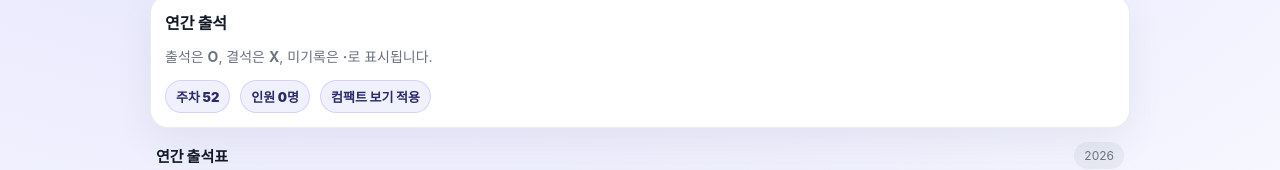
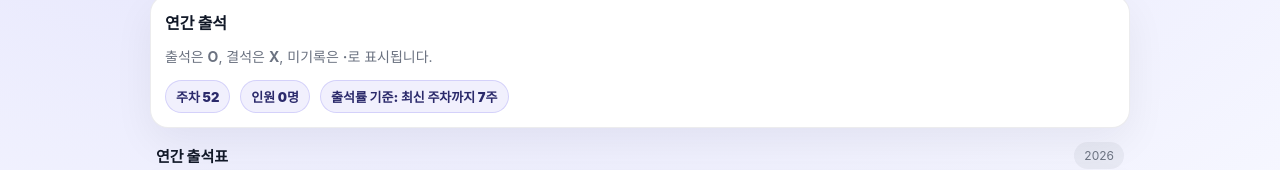
Before and after one commit to sohn0356-git/myHomeSite, a React (Vite) app: page / in a window 1280 px wide. Both pictures are taken after a click on the tab "연간". Shown: the part 127-297 px from the top of the page. Built offline with nearby package versions, Linux system fonts and the light colour scheme; no server answers; the database is empty.

Commit message:
feat(data-model): split classes/people storage, use student birthdate keys, and compute annual rate by latest-week denominator

```diff
--- a/src/App.jsx
+++ b/src/App.jsx
@@ -11,6 +11,7 @@ import StudentDetail from "./components/StudentDetail";
 import { seedMembers } from "./data/seedMembers";
 import { addDays, getSunday, weekKey } from "./utils/date";
 import {
+  birthDateToKey,
   deleteMemberPhotoByPath,
   ensureRemoteState,
   gradeToBirthYear,
@@ -23,16 +24,20 @@ import {
 
 function buildInitialState() {
   return {
-    classNames: [],
-    members: seedMembers,
+    classes: [],
+    people: seedMembers,
     attendanceByWeek: {},
     profiles: {},
   };
 }
 
-function createMemberId(role) {
-  const prefix = role === "선생님" ? "t" : "s";
+function createPersonId(role) {
+  const prefix = role === "선생님" ? "t" : "p";
   return `${prefix}_${Date.now()}_${Math.random().toString(36).slice(2, 7)}`;
+}
+
+function createClassId(name) {
+  return `class_${name}_${Date.now()}_${Math.random().toString(36).slice(2, 5)}`;
 }
 
 function formatFirebaseError(err, fallbackMessage) {
@@ -53,7 +58,23 @@ export default function App() {
   const [lastWriteResult, setLastWriteResult] = useState(null);
   const [syncError, setSyncError] = useState("");
 
-  const { classNames, members, attendanceByWeek, profiles } = state;
+  const { classes, people, attendanceByWeek, profiles } = state;
+  const classNameById = useMemo(
+    () =>
+      classes.reduce((acc, item) => {
+        acc[item.id] = item.name;
+        return acc;
+      }, {}),
+    [classes]
+  );
+  const members = useMemo(
+    () =>
+      people.map((person) => ({
+        ...person,
+        className: classNameById[person.classId] || "",
+      })),
+    [people, classNameById]
+  );
   const currentWeekKey = useMemo(() => weekKey(sunday), [sunday]);
   const attendanceMap = attendanceByWeek[currentWeekKey] || {};
   const birthYearKey = useMemo(
@@ -149,10 +170,11 @@ export default function App() {
     });
   };
 
-  const onMarkAll = (value) => {
-    const next = {};
-    members.forEach((m) => {
-      next[m.id] = value;
+  const onMarkAll = (value, memberIds) => {
+    const next = { ...attendanceMap };
+    const targetIds = Array.isArray(memberIds) ? memberIds : members.map((m) => m.id);
+    targetIds.forEach((id) => {
+      next[id] = value;
     });
     setAttendanceForWeek(next);
   };
@@ -170,34 +192,76 @@ export default function App() {
     });
   };
 
-  const onSetClassConfig = ({ classNames: nextClassNames }) => {
+  const onCreateClass = (className) => {
+    const trimmed = className.trim();
+    if (!trimmed) return { ok: false, error: "반 이름을 입력해 주세요." };
+    if (classes.some((item) => item.name === trimmed)) {
+      return { ok: false, error: "이미 있는 반 이름입니다." };
+    }
+
     persist({
       ...state,
-      classNames: nextClassNames,
+      classes: [...classes, { id: createClassId(trimmed), name: trimmed }],
+    });
+    return { ok: true };
+  };
+
+  const onRemoveClass = (classId) => {
+    const nextPeople = people.map((person) =>
+      person.classId === classId ? { ...person, classId: "" } : person
+    );
+    persist({
+      ...state,
+      classes: classes.filter((item) => item.id !== classId),
+      people: nextPeople,
     });
   };
 
-  const onAddMember = ({ name, role, className }) => {
+  const onAddMember = ({ name, role, classId, birthDate }) => {
     const trimmedName = name.trim();
-    if (!trimmedName) return;
+    if (!trimmedName) {
+      return { ok: false, error: "이름을 입력해 주세요." };
+    }
+
+    const normalizedBirthDate = (birthDate || "").trim();
+    const birthKey = birthDateToKey(normalizedBirthDate);
+    let personId = createPersonId(role);
+
+    if (role === "학생") {
+      if (!birthKey) {
+        return {
+          ok: false,
+          error: "학생은 생년월일(YYYY-MM-DD) 입력이 필요합니다.",
+        };
+      }
+      if (people.some((person) => person.id === birthKey)) {
+        return {
+          ok: false,
+          error: "같은 생년월일 key가 이미 존재합니다. 형제/동명이인이면 형식 조정이 필요합니다.",
+        };
+      }
+      personId = birthKey;
+    }
 
     const nextMember = {
-      id: createMemberId(role),
+      id: personId,
       name: trimmedName,
       role,
-      className: className || "",
+      classId: classId || "",
+      birthDate: role === "학생" ? normalizedBirthDate : "",
     };
 
     persist({
       ...state,
-      members: [...members, nextMember],
+      people: [...people, nextMember],
     });
+    return { ok: true };
   };
 
   const onRemoveMember = async (memberId) => {
     const removedProfile = profiles[memberId];
 
-    const nextMembers = members.filter((m) => m.id !== memberId);
+    const nextPeople = people.filter((m) => m.id !== memberId);
     const nextProfiles = { ...profiles };
     delete nextProfiles[memberId];
 
@@ -220,7 +284,7 @@ export default function App() {
 
     persist({
       ...state,
-      members: nextMembers,
+      people: nextPeople,
       profiles: nextProfiles,
       attendanceByWeek: nextAttendanceByWeek,
     });
@@ -322,12 +386,13 @@ export default function App() {
         {activeTab === "members" && (
           <StudentsPage
             grade={selectedGrade}
-            classNames={classNames}
+            classes={classes}
             members={members}
             profiles={profiles}
             birthYearKey={birthYearKey}
             onChangeGrade={onChangeGrade}
-            onSetClassConfig={onSetClassConfig}
+            onCreateClass={onCreateClass}
+            onRemoveClass={onRemoveClass}
             onAddMember={onAddMember}
             onRemoveMember={onRemoveMember}
             onOpenDetail={(id) => setDetailMemberId(id)}
--- a/src/components/AnnualPage.jsx
+++ b/src/components/AnnualPage.jsx
@@ -23,6 +23,19 @@ function getAllSundaysOfYear(year) {
   return list;
 }
 
+function getLatestSundayOfYear(year, today = new Date()) {
+  const endOfYear = new Date(year, 11, 31);
+  const isPastYear = today.getFullYear() > year;
+  const isFutureYear = today.getFullYear() < year;
+  const latestBase = isFutureYear ? null : isPastYear ? endOfYear : today;
+  if (!latestBase) return null;
+
+  const d = new Date(latestBase);
+  d.setDate(d.getDate() - d.getDay());
+  if (isPastYear) return endOfYear;
+  return d.getFullYear() === year ? d : null;
+}
+
 function isMonthStart(sundays, idx) {
   if (idx === 0) return true;
   return sundays[idx - 1].getMonth() !== sundays[idx].getMonth();
@@ -30,6 +43,15 @@ function isMonthStart(sundays, idx) {
 
 export default function AnnualPage({ year, members, attendanceByWeek }) {
   const sundays = useMemo(() => getAllSundaysOfYear(year), [year]);
+  const latestSunday = useMemo(() => getLatestSundayOfYear(year), [year]);
+  const latestIndex = useMemo(
+    () =>
+      latestSunday
+        ? sundays.findIndex((d) => toYMD(d) === toYMD(latestSunday))
+        : -1,
+    [latestSunday, sundays]
+  );
+  const totalWeeksUntilLatest = latestIndex >= 0 ? latestIndex + 1 : 0;
 
   const matrix = useMemo(() => {
     const map = {};
@@ -51,24 +73,24 @@ export default function AnnualPage({ year, members, attendanceByWeek }) {
   const summary = useMemo(() => {
     const perMember = {};
     members.forEach((m) => {
-      let recorded = 0;
       let present = 0;
 
-      (matrix[m.id] || []).forEach((v) => {
-        if (v === null) return;
-        recorded += 1;
+      (matrix[m.id] || []).forEach((v, idx) => {
+        if (idx > latestIndex) return;
         if (v === true) present += 1;
       });
 
       perMember[m.id] = {
         present,
-        absent: recorded - present,
-        recorded,
-        pct: recorded ? Math.round((present / recorded) * 1000) / 10 : 0,
+        absent: Math.max(totalWeeksUntilLatest - present, 0),
+        totalWeeksUntilLatest,
+        pct: totalWeeksUntilLatest
+          ? Math.round((present / totalWeeksUntilLatest) * 1000) / 10
+          : 0,
       };
     });
     return perMember;
-  }, [members, matrix]);
+  }, [latestIndex, matrix, members, totalWeeksUntilLatest]);
 
   return (
     <>
@@ -80,7 +102,9 @@ export default function AnnualPage({ year, members, attendanceByWeek }) {
         <div className="miniSummary">
           <span>주차 {sundays.length}</span>
           <span>인원 {members.length}명</span>
-          <span>컴팩트 보기 적용</span>
+          <span>
+            출석률 기준: 최신 주차까지 {totalWeeksUntilLatest}주
+          </span>
         </div>
       </div>
 
@@ -152,12 +176,12 @@ export default function AnnualPage({ year, members, attendanceByWeek }) {
 
                     <td
                       className="sumCell"
-                      title={`출석 ${s.present} / 기록 ${s.recorded}, 결석 ${s.absent}`}
+                      title={`출석 ${s.present} / 기준 주차 ${s.totalWeeksUntilLatest}, 결석 ${s.absent}`}
                     >
                       <div className="sumCellInner">
                         <div className="pct">{s.pct}%</div>
                         <div className="sub">
-                          {s.present}/{s.recorded}
+                          {s.present}/{s.totalWeeksUntilLatest}
                         </div>
                       </div>
                     </td>
--- a/src/components/StudentsPage.jsx
+++ b/src/components/StudentsPage.jsx
@@ -5,63 +5,68 @@ function Avatar({ photoUrl, fallback }) {
   return <div className="avatarFallback">{fallback}</div>;
 }
 
-function parseClassNames(text) {
-  return text
-    .split(",")
-    .map((v) => v.trim())
-    .filter(Boolean);
-}
-
 export default function StudentsPage({
   grade,
   birthYearKey,
-  classNames,
+  classes,
   members,
   profiles,
   onChangeGrade,
-  onSetClassConfig,
+  onCreateClass,
+  onRemoveClass,
   onAddMember,
   onRemoveMember,
   onOpenDetail,
 }) {
-  const [classNamesInput, setClassNamesInput] = useState(
-    (classNames || []).join(", ")
-  );
+  const [newClassName, setNewClassName] = useState("");
   const [memberName, setMemberName] = useState("");
   const [memberRole, setMemberRole] = useState("학생");
-  const [memberClassName, setMemberClassName] = useState(classNames?.[0] || "");
+  const [memberClassId, setMemberClassId] = useState(classes?.[0]?.id || "");
+  const [birthDate, setBirthDate] = useState("");
+  const [formError, setFormError] = useState("");
+
+  const classNameById = useMemo(
+    () =>
+      (classes || []).reduce((acc, item) => {
+        acc[item.id] = item.name;
+        return acc;
+      }, {}),
+    [classes]
+  );
 
   const teachers = members.filter((m) => m.role === "선생님");
   const students = members.filter((m) => m.role === "학생");
-  const classOptions = useMemo(
-    () => parseClassNames(classNamesInput),
-    [classNamesInput]
-  );
 
   useEffect(() => {
-    setClassNamesInput((classNames || []).join(", "));
-  }, [classNames]);
+    if (!memberClassId) return;
+    if (classes.some((item) => item.id === memberClassId)) return;
+    setMemberClassId("");
+  }, [classes, memberClassId]);
 
-  const saveClassConfig = () => {
-    const parsedClassNames = parseClassNames(classNamesInput);
-    onSetClassConfig({
-      classNames: parsedClassNames,
-    });
-
-    if (!parsedClassNames.includes(memberClassName)) {
-      setMemberClassName(parsedClassNames[0] || "");
+  const addClass = () => {
+    const result = onCreateClass(newClassName);
+    if (!result?.ok) {
+      setFormError(result?.error || "반을 생성하지 못했습니다.");
+      return;
     }
+    setFormError("");
+    setNewClassName("");
   };
 
   const addMember = () => {
-    const trimmed = memberName.trim();
-    if (!trimmed) return;
-    onAddMember({
-      name: trimmed,
+    const result = onAddMember({
+      name: memberName,
       role: memberRole,
-      className: memberClassName,
+      classId: memberClassId,
+      birthDate,
     });
+    if (!result?.ok) {
+      setFormError(result?.error || "구성원을 추가하지 못했습니다.");
+      return;
+    }
+    setFormError("");
     setMemberName("");
+    setBirthDate("");
   };
 
   const renderGroup = (title, list) => (
@@ -75,6 +80,7 @@ export default function StudentsPage({
         {list.map((m) => {
           const profile = profiles[m.id] || {};
           const photoUrl = profile.photoUrl || profile.photoDataUrl;
+          const className = classNameById[m.classId] || "";
 
           return (
             <div key={m.id} className="personCardWrap">
@@ -90,10 +96,12 @@ export default function StudentsPage({
                   <div className="personName">{m.name}</div>
                   <div className="personRole">
                     {m.role}
-                    {m.className ? ` · ${m.className}반` : ""}
+                    {className ? ` · ${className}` : ""}
                   </div>
                   <div className="personHint">
-                    {profile.note ? profile.note : "메모를 입력해 주세요"}
+                    {m.role === "학생" && m.birthDate
+                      ? `생년월일 key: ${m.id}`
+                      : profile.note || "메모를 입력해 주세요"}
                   </div>
                 </div>
               </button>
@@ -115,7 +123,7 @@ export default function StudentsPage({
   return (
     <>
       <section className="heroCard">
-        <div className="panelTitle">학년/반/구성원 관리</div>
+        <div className="panelTitle">학년 및 반 관리</div>
         <div className="manageGrid">
           <label className="field">
             <div className="fieldLabel">학년</div>
@@ -131,27 +139,44 @@ export default function StudentsPage({
           </label>
 
           <label className="field">
-            <div className="fieldLabel">반 목록(쉼표 구분)</div>
+            <div className="fieldLabel">새 반 이름</div>
             <input
               className="fieldInput"
-              value={classNamesInput}
-              onChange={(e) => setClassNamesInput(e.target.value)}
-              placeholder="예: 사랑반, 소망반, 믿음반"
+              value={newClassName}
+              onChange={(e) => setNewClassName(e.target.value)}
+              placeholder="예: 사랑반"
             />
           </label>
 
-          <button
-            type="button"
-            className="secondary manageBtn"
-            onClick={saveClassConfig}
-          >
-            반 목록 저장
+          <button type="button" className="secondary manageBtn" onClick={addClass}>
+            반 생성
           </button>
 
           <div className="hintSmall">
-            Firebase 저장 key: {birthYearKey || "미지정"} (예: 2026년 1학년=2010)
+            Firebase key: {birthYearKey || "미지정"} | 경로:
+            {" classSite/byBirthYear/{key}"}
           </div>
+        </div>
 
+        <div className="classPills">
+          {classes.length === 0 ? (
+            <span className="hintSmall">등록된 반이 없습니다.</span>
+          ) : (
+            classes.map((item) => (
+              <span key={item.id} className="classPill">
+                {item.name}
+                <button type="button" className="classPillRemove" onClick={() => onRemoveClass(item.id)}>
+                  ×
+                </button>
+              </span>
+            ))
+          )}
+        </div>
+      </section>
+
+      <section className="heroCard">
+        <div className="panelTitle">구성원 생성</div>
+        <div className="manageGrid">
           <label className="field">
             <div className="fieldLabel">이름</div>
             <input
@@ -178,22 +203,39 @@ export default function StudentsPage({
             <div className="fieldLabel">반</div>
             <select
               className="fieldInput"
-              value={memberClassName}
-              onChange={(e) => setMemberClassName(e.target.value)}
+              value={memberClassId}
+              onChange={(e) => setMemberClassId(e.target.value)}
             >
               <option value="">반 없음</option>
-              {classOptions.map((item) => (
-                <option key={item} value={item}>
-                  {item}반
+              {classes.map((item) => (
+                <option key={item.id} value={item.id}>
+                  {item.name}
                 </option>
               ))}
             </select>
           </label>
 
+          <label className="field">
+            <div className="fieldLabel">생년월일 (학생 필수)</div>
+            <input
+              type="date"
+              className="fieldInput"
+              value={birthDate}
+              onChange={(e) => setBirthDate(e.target.value)}
+              disabled={memberRole !== "학생"}
+            />
+          </label>
+
           <button type="button" className="secondary manageBtn" onClick={addMember}>
-            구성원 추가
+            구성원 생성
           </button>
+
+          <div className="hintSmall">
+            학생 ID는 생년월일 key(`YYYYMMDD`)로 저장됩니다.
+          </div>
         </div>
+
+        {formError ? <div className="hintSmall">{formError}</div> : null}
       </section>
 
       {renderGroup("선생님", teachers)}
--- a/src/utils/storage.js
+++ b/src/utils/storage.js
@@ -7,7 +7,7 @@ import {
 } from "firebase/storage";
 import { firebaseEnabled, realtimeDb, storageBucket } from "../lib/firebase";
 
-const LOCAL_KEY_BASE = "classSite.v4";
+const LOCAL_KEY_BASE = "classSite.v5";
 const ROOT_PATH = "classSite/byBirthYear";
 let remoteWriteChain = Promise.resolve();
 
@@ -26,42 +26,81 @@ function getScope(grade) {
   };
 }
 
+export function birthDateToKey(birthDate) {
+  if (typeof birthDate !== "string") return "";
+  const cleaned = birthDate.replaceAll("-", "").trim();
+  return /^\d{8}$/.test(cleaned) ? cleaned : "";
+}
+
 function normalizeState(raw, fallbackMembers = []) {
-  const legacyClassName =
-    raw && typeof raw.className === "string" ? raw.className.trim() : "";
-  const nextClassNames = Array.isArray(raw?.classNames)
-    ? raw.classNames
-        .map((v) => (typeof v === "string" ? v.trim() : ""))
-        .filter(Boolean)
-    : legacyClassName
-    ? [legacyClassName]
-    : [];
+  const rawClasses = Array.isArray(raw?.classes) ? raw.classes : [];
+  const fallbackClassNames = Array.isArray(raw?.classNames) ? raw.classNames : [];
+  const classesFromLegacy = fallbackClassNames
+    .map((name) => (typeof name === "string" ? name.trim() : ""))
+    .filter(Boolean)
+    .map((name) => ({
+      id: `class_${name}`,
+      name,
+    }));
 
-  const rawMembers = Array.isArray(raw?.members) ? raw.members : fallbackMembers;
-  const members = rawMembers.map((member, idx) => {
-    const safeRole = member?.role === "선생님" ? "선생님" : "학생";
+  const classes = (rawClasses.length ? rawClasses : classesFromLegacy)
+    .map((item) => ({
+      id: typeof item?.id === "string" && item.id.trim() ? item.id.trim() : "",
+      name:
+        typeof item?.name === "string" && item.name.trim() ? item.name.trim() : "",
+    }))
+    .filter((item) => item.id && item.name);
+
+  const classByName = new Map(classes.map((item) => [item.name, item.id]));
+  const rawPeople = Array.isArray(raw?.people)
+    ? raw.people
+    : Array.isArray(raw?.members)
+    ? raw.members
+    : fallbackMembers;
+  const people = rawPeople.map((person, idx) => {
+    const safeRole = person?.role === "선생님" ? "선생님" : "학생";
     const safeName =
-      typeof member?.name === "string" && member.name.trim()
-        ? member.name.trim()
+      typeof person?.name === "string" && person.name.trim()
+        ? person.name.trim()
         : `구성원${idx + 1}`;
-    const safeClassName =
-      typeof member?.className === "string" ? member.className.trim() : "";
+    const birthDate =
+      typeof person?.birthDate === "string" && person.birthDate.trim()
+        ? person.birthDate.trim()
+        : "";
+    const birthKey = birthDateToKey(birthDate);
+    const legacyClassName =
+      typeof person?.className === "string" ? person.className.trim() : "";
+    const classId =
+      typeof person?.classId === "string" && person.classId.trim()
+        ? person.classId.trim()
+        : classByName.get(legacyClassName) || "";
+    const fallbackId =
+      typeof person?.id === "string" && person.id.trim()
+        ? person.id.trim()
+        : `person_${idx + 1}`;
+    const id = safeRole === "학생" && birthKey ? birthKey : fallbackId;
 
     return {
-      ...member,
+      id,
       name: safeName,
       role: safeRole,
-      className: safeClassName,
+      classId,
+      birthDate,
     };
   });
 
   if (!raw || typeof raw !== "object") {
     return {
-      grade: "",
-      classNames: [],
-      members: fallbackMembers.map((member) => ({
-        ...member,
-        className: typeof member?.className === "string" ? member.className : "",
+      classes: [],
+      people: fallbackMembers.map((member, idx) => ({
+        id:
+          typeof member?.id === "string" && member.id
+            ? member.id
+            : `person_${idx + 1}`,
+        name: member?.name || `구성원${idx + 1}`,
+        role: member?.role === "선생님" ? "선생님" : "학생",
+        classId: "",
+        birthDate: "",
       })),
       attendanceByWeek: {},
       profiles: {},
@@ -69,9 +108,8 @@ function normalizeState(raw, fallbackMembers = []) {
   }
 
   return {
-    grade: typeof raw.grade === "string" ? raw.grade.trim() : "",
-    classNames: nextClassNames,
-    members,
+    classes,
+    people,
     attendanceByWeek: raw.attendanceByWeek || {},
     profiles: raw.profiles || {},
   };
```
Also changed, not shown: src/App.css (+29 -0 lines), src/components/AttendancePage.jsx (+12 -3 lines).
